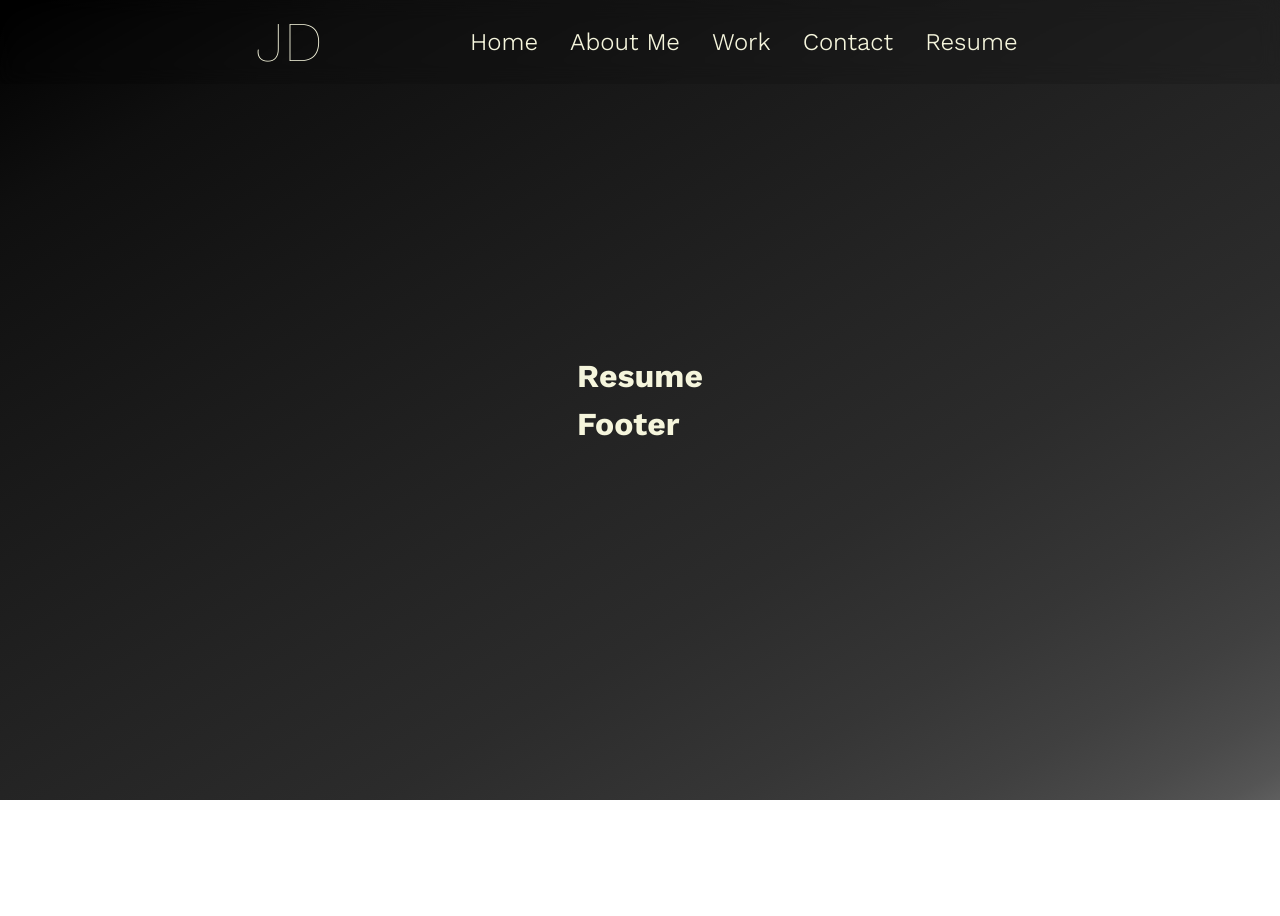
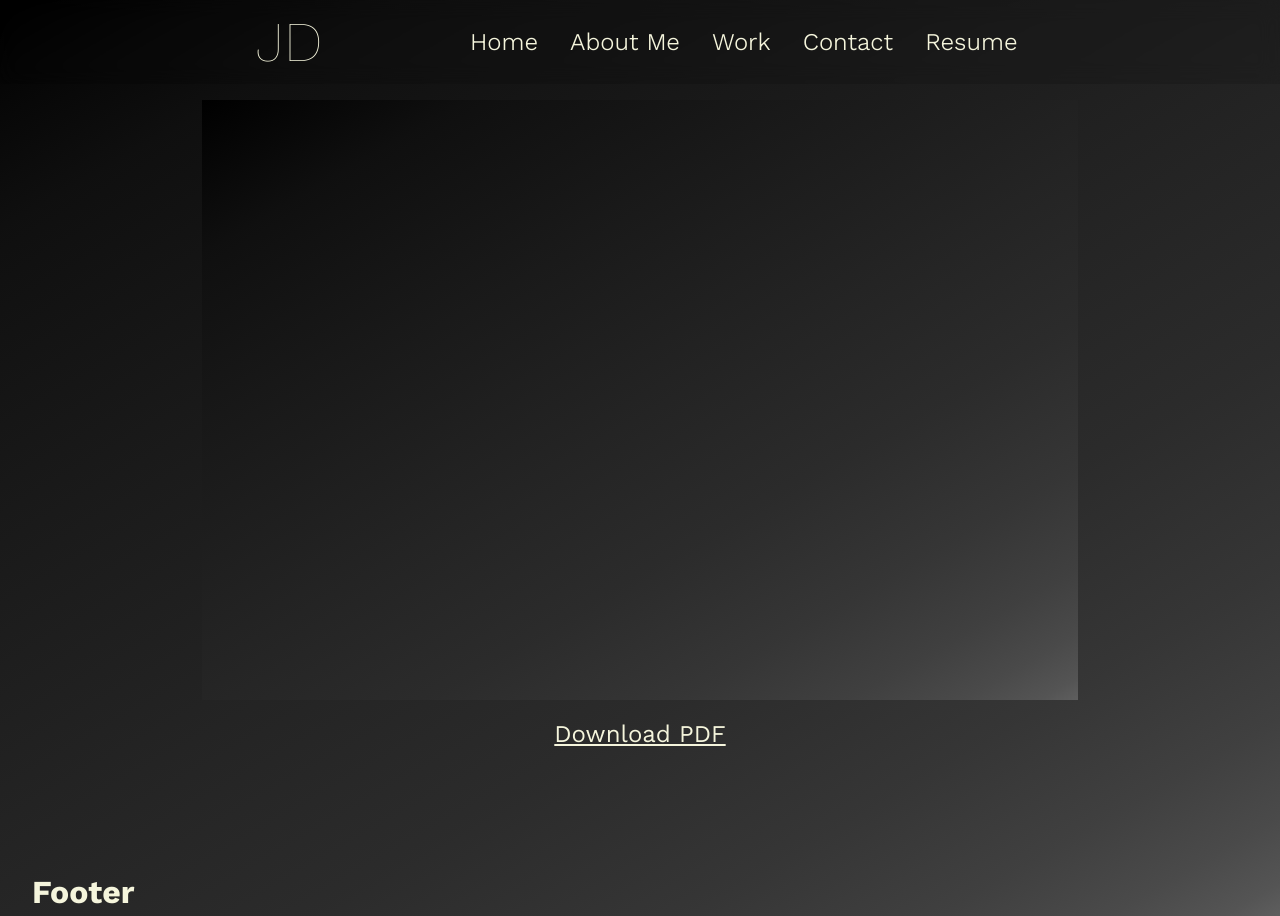
Before and after one commit to saduhub/Developer-Portfolio-Vite-React, a React (Vite) app: page /resume in a window 1280 px wide. Before the commit the page ends 800 px from the top, so only its background shows below. Built offline with nearby package versions, Linux system fonts and the light colour scheme.

Commit message:
Finished resume page

```diff
--- a/src/assets/css/resume.css
+++ b/src/assets/css/resume.css
@@ -3,7 +3,7 @@
     flex-direction: column;
     justify-content: center;
     align-items: center;
-    width: 100%;
+    width: 95vw;
     max-width: 1400px;
     margin: 100px auto;
     padding: 0 10%;
--- a/src/pages/Resume.jsx
+++ b/src/pages/Resume.jsx
@@ -1,8 +1,12 @@
+import '../assets/css/resume.css';
+import resume from  '../assets/resume.pdf'
+
 function Resume() {
     return (
-      <div>
-        <h1>Resume</h1>
-      </div>
+      <section className="resume-section">
+        <iframe className="resume-pdf" src={resume} title="Resume" style={{ border: 'none' }}></iframe>
+        <a href={resume} download>Download PDF</a>
+      </section>
     );
 }
 
```
Also changed, not shown: 1 other file (tests, documents, lock files or other folders).
